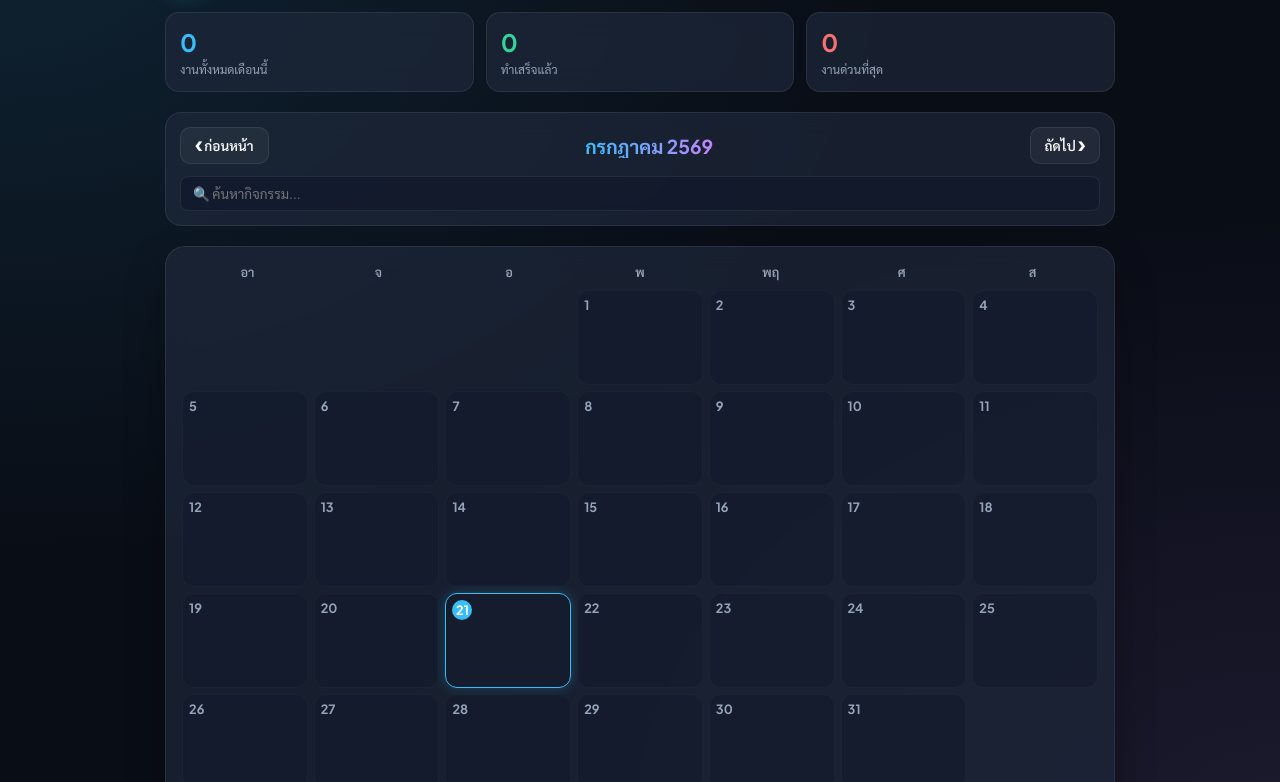
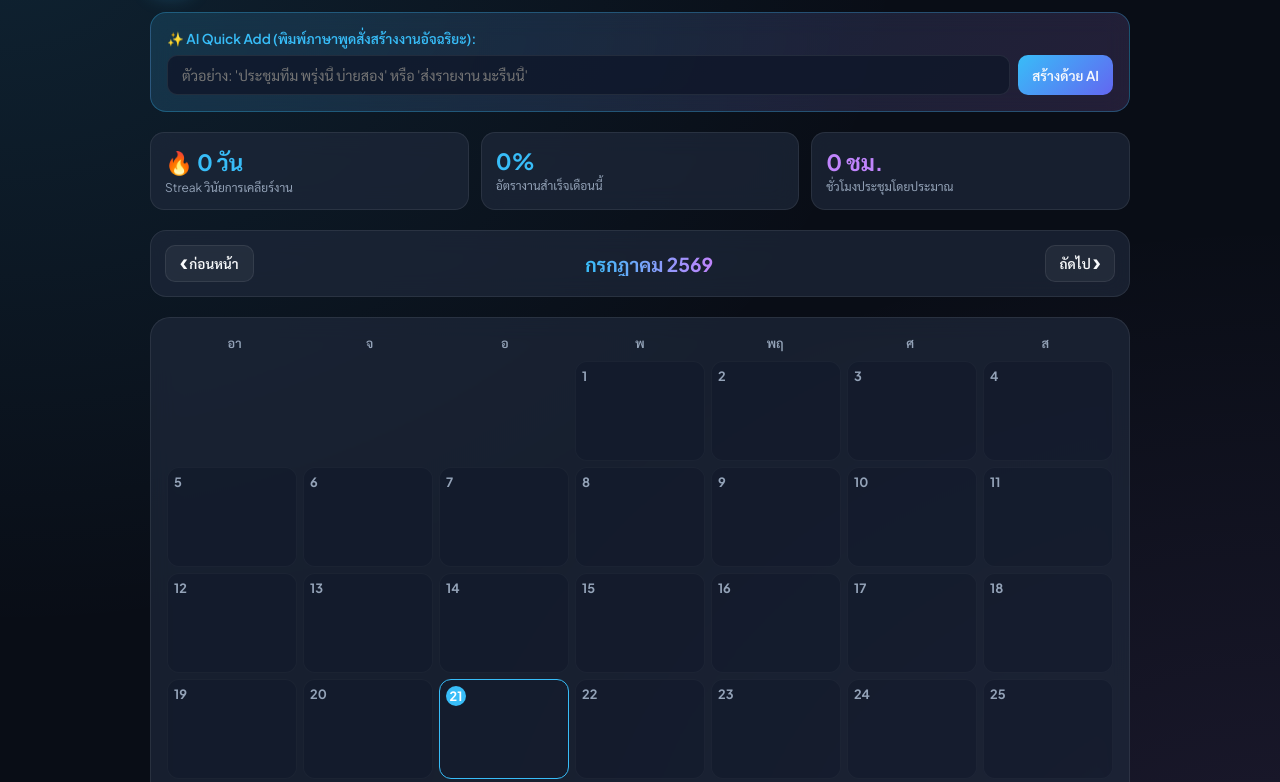
Before and after one commit to 4Reds/Calender, a plain HTML site: page index.html in a window 1280 px wide. Shown: the part 68-850 px from the top of the page. Drawn offline with Linux system fonts and the light colour scheme.

Commit message:
Update index.html

```diff
--- a/index.html
+++ b/index.html
@@ -3,11 +3,11 @@
 <head>
   <meta charset="UTF-8">
   <meta name="viewport" content="width=device-width, initial-scale=1.0">
-  <title>Smart Work Calendar Premium</title>
+  <title>Smart Calendar Pro AI Edition</title>
   <link href="https://fonts.googleapis.com/css2?family=Plus+Jakarta+Sans:wght@400;500;600;700&family=Sarabun:wght@400;500;600;700&display=swap" rel="stylesheet">
   <style>
     :root {
-      --bg-main: #0f172a;
+      --bg-main: #090d16;
       --card-bg: rgba(30, 41, 59, 0.7);
       --card-border: rgba(255, 255, 255, 0.08);
       --text-main: #f8fafc;
@@ -16,12 +16,13 @@
       --accent-purple: #c084fc;
       --accent-green: #34d399;
       --accent-red: #f87171;
+      --accent-amber: #fbbf24;
     }
 
     * { box-sizing: border-box; margin: 0; padding: 0; font-family: 'Plus Jakarta Sans', 'Sarabun', sans-serif; }
 
     body {
-      background: #090d16;
+      background: var(--bg-main);
       background-image:
         radial-gradient(at 0% 0%, rgba(56, 189, 248, 0.12) 0px, transparent 50%),
         radial-gradient(at 100% 100%, rgba(192, 132, 252, 0.1) 0px, transparent 50%);
@@ -30,10 +31,7 @@
       padding: 16px;
     }
 
-    .container {
-      max-width: 950px;
-      margin: 0 auto;
-    }
+    .container { max-width: 980px; margin: 0 auto; }
 
     /* Header */
     header {
@@ -45,31 +43,45 @@
       gap: 12px;
     }
 
-    .brand {
-      display: flex;
-      align-items: center;
-      gap: 10px;
-    }
-
+    .brand { display: flex; align-items: center; gap: 10px; }
     .brand-icon {
-      width: 40px;
-      height: 40px;
+      width: 42px; height: 42px;
       background: linear-gradient(135deg, #38bdf8, #818cf8);
       border-radius: 12px;
-      display: flex;
-      align-items: center;
-      justify-content: center;
-      font-size: 1.2rem;
+      display: flex; align-items: center; justify-content: center;
+      font-size: 1.3rem;
       box-shadow: 0 4px 20px rgba(56, 189, 248, 0.3);
     }
 
-    h1 { font-size: 1.4rem; font-weight: 700; letter-spacing: -0.5px; }
+    h1 { font-size: 1.4rem; font-weight: 700; }
     p.subtitle { font-size: 0.8rem; color: var(--text-muted); }
+
+    /* AI Command Box */
+    .ai-box {
+      background: linear-gradient(135deg, rgba(56, 189, 248, 0.15), rgba(192, 132, 252, 0.15));
+      border: 1px solid rgba(56, 189, 248, 0.3);
+      backdrop-filter: blur(12px);
+      padding: 16px;
+      border-radius: 16px;
+      margin-bottom: 20px;
+    }
+
+    .ai-box label { display: block; font-size: 0.85rem; font-weight: 600; margin-bottom: 8px; color: var(--accent-blue); }
+    .ai-input-wrapper { display: flex; gap: 8px; }
+    .ai-input {
+      flex: 1;
+      padding: 10px 14px;
+      background: rgba(15, 23, 42, 0.8);
+      border: 1px solid var(--card-border);
+      border-radius: 10px;
+      color: #fff;
+      font-size: 0.9rem;
+    }
 
     /* Dashboard Stats */
     .dashboard {
       display: grid;
-      grid-template-columns: repeat(auto-fit, minmax(130px, 1fr));
+      grid-template-columns: repeat(auto-fit, minmax(140px, 1fr));
       gap: 12px;
       margin-bottom: 20px;
     }
@@ -80,15 +92,12 @@
       backdrop-filter: blur(12px);
       padding: 14px;
       border-radius: 14px;
-      display: flex;
-      flex-direction: column;
-      gap: 4px;
     }
 
-    .stat-val { font-size: 1.5rem; font-weight: 700; color: var(--accent-blue); }
-    .stat-lbl { font-size: 0.75rem; color: var(--text-muted); }
+    .stat-val { font-size: 1.4rem; font-weight: 700; color: var(--accent-blue); }
+    .stat-lbl { font-size: 0.75rem; color: var(--text-muted); margin-top: 2px; }
 
-    /* Controls & Filters */
+    /* Controls & Toolbar */
     .toolbar {
       background: var(--card-bg);
       border: 1px solid var(--card-border);
@@ -101,15 +110,9 @@
       gap: 12px;
     }
 
-    .nav-bar {
-      display: flex;
-      justify-content: space-between;
-      align-items: center;
-    }
-
+    .nav-bar { display: flex; justify-content: space-between; align-items: center; }
     .month-title {
-      font-size: 1.2rem;
-      font-weight: 700;
+      font-size: 1.2rem; font-weight: 700;
       background: linear-gradient(to right, #38bdf8, #c084fc);
       -webkit-background-clip: text;
       -webkit-text-fill-color: transparent;
@@ -121,32 +124,12 @@
       border: 1px solid var(--card-border);
       background: rgba(255,255,255,0.05);
       color: var(--text-main);
-      font-size: 0.85rem;
-      font-weight: 600;
+      font-size: 0.85rem; font-weight: 600;
       cursor: pointer;
       transition: all 0.2s;
     }
-
-    .btn:hover { background: rgba(255,255,255,0.12); border-color: rgba(255,255,255,0.2); }
+    .btn:hover { background: rgba(255,255,255,0.12); }
     .btn-primary { background: linear-gradient(135deg, #38bdf8, #6366f1); border: none; }
-    .btn-primary:hover { opacity: 0.9; box-shadow: 0 4px 15px rgba(56, 189, 248, 0.4); }
-
-    .filter-bar {
-      display: flex;
-      gap: 8px;
-      overflow-x: auto;
-      padding-bottom: 4px;
-    }
-
-    .search-input {
-      width: 100%;
-      padding: 8px 12px;
-      background: rgba(15, 23, 42, 0.6);
-      border: 1px solid var(--card-border);
-      border-radius: 8px;
-      color: #fff;
-      font-size: 0.85rem;
-    }
 
     /* Calendar Grid */
     .calendar-card {
@@ -155,27 +138,21 @@
       backdrop-filter: blur(12px);
       padding: 16px;
       border-radius: 20px;
-      box-shadow: 0 20px 40px rgba(0,0,0,0.3);
     }
 
     .grid-header {
       display: grid;
       grid-template-columns: repeat(7, 1fr);
       text-align: center;
-      font-size: 0.8rem;
-      font-weight: 600;
+      font-size: 0.8rem; font-weight: 600;
       color: var(--text-muted);
       margin-bottom: 10px;
     }
 
-    .grid-days {
-      display: grid;
-      grid-template-columns: repeat(7, 1fr);
-      gap: 6px;
-    }
+    .grid-days { display: grid; grid-template-columns: repeat(7, 1fr); gap: 6px; }
 
     .day-cell {
-      min-height: 95px;
+      min-height: 100px;
       background: rgba(15, 23, 42, 0.4);
       border: 1px solid rgba(255, 255, 255, 0.03);
       border-radius: 12px;
@@ -186,48 +163,25 @@
       cursor: pointer;
       transition: all 0.2s;
     }
+    .day-cell:hover { border-color: var(--accent-blue); background: rgba(56, 189, 248, 0.05); }
+    .day-cell.today { border-color: var(--accent-blue); }
 
-    .day-cell:hover {
-      border-color: var(--accent-blue);
-      background: rgba(56, 189, 248, 0.05);
+    .day-header-row { display: flex; justify-content: space-between; align-items: center; }
+    .day-num { font-size: 0.8rem; font-weight: 700; color: var(--text-muted); }
+    .today .day-num {
+      color: #fff; background: var(--accent-blue);
+      width: 20px; height: 20px; border-radius: 50%;
+      display: flex; align-items: center; justify-content: center;
     }
 
-    .day-cell.today {
-      border-color: var(--accent-blue);
-      box-shadow: 0 0 12px rgba(56, 189, 248, 0.25);
-    }
-
-    .day-num {
-      font-size: 0.8rem;
-      font-weight: 700;
-      color: var(--text-muted);
-    }
-
-    .today .day-num {
-      color: #fff;
-      background: var(--accent-blue);
-      width: 20px;
-      height: 20px;
-      border-radius: 50%;
-      display: flex;
-      align-items: center;
-      justify-content: center;
-    }
+    .busy-warning { font-size: 0.65rem; color: var(--accent-amber); font-weight: bold; }
 
     /* Tags */
     .event-chip {
-      font-size: 0.7rem;
-      padding: 4px 6px;
-      border-radius: 6px;
-      display: flex;
-      align-items: center;
-      justify-content: space-between;
-      gap: 4px;
-      color: #fff;
-      font-weight: 500;
-      line-height: 1.1;
+      font-size: 0.7rem; padding: 3px 6px; border-radius: 6px;
+      color: #fff; font-weight: 500; line-height: 1.1;
+      overflow: hidden; text-overflow: ellipsis; white-space: nowrap;
     }
-
     .event-chip.completed { opacity: 0.4; text-decoration: line-through; }
     .tag-work { background: rgba(56, 189, 248, 0.25); border: 1px solid rgba(56, 189, 248, 0.5); color: #7dd3fc; }
     .tag-meeting { background: rgba(192, 132, 252, 0.25); border: 1px solid rgba(192, 132, 252, 0.5); color: #e9d5ff; }
@@ -235,46 +189,22 @@
 
     /* Modal */
     .modal {
-      display: none;
-      position: fixed;
-      inset: 0;
-      background: rgba(0,0,0,0.75);
-      backdrop-filter: blur(8px);
-      justify-content: center;
-      align-items: center;
-      z-index: 100;
-      padding: 16px;
+      display: none; position: fixed; inset: 0;
+      background: rgba(0,0,0,0.75); backdrop-filter: blur(8px);
+      justify-content: center; align-items: center; z-index: 100; padding: 16px;
     }
-
     .modal-card {
-      background: #1e293b;
-      border: 1px solid var(--card-border);
-      border-radius: 20px;
-      padding: 20px;
-      width: 100%;
-      max-width: 420px;
-      display: flex;
-      flex-direction: column;
-      gap: 14px;
+      background: #1e293b; border: 1px solid var(--card-border);
+      border-radius: 20px; padding: 20px; width: 100%; max-width: 420px;
+      display: flex; flex-direction: column; gap: 14px;
     }
-
     .modal-card input, .modal-card select {
-      width: 100%;
-      padding: 10px 12px;
-      background: #0f172a;
-      border: 1px solid var(--card-border);
-      border-radius: 8px;
-      color: #fff;
+      width: 100%; padding: 10px 12px; background: #0f172a;
+      border: 1px solid var(--card-border); border-radius: 8px; color: #fff;
     }
-
     .event-list-item {
-      display: flex;
-      align-items: center;
-      justify-content: space-between;
-      padding: 8px;
-      background: rgba(255,255,255,0.03);
-      border-radius: 8px;
-      margin-bottom: 6px;
+      display: flex; align-items: center; justify-content: space-between;
+      padding: 8px; background: rgba(255,255,255,0.03); border-radius: 8px; margin-bottom: 6px;
     }
   </style>
 </head>
@@ -283,10 +213,10 @@
 <div class="container">
   <header>
     <div class="brand">
-      <div class="brand-icon">⚡</div>
+      <div class="brand-icon">🧠</div>
       <div>
-        <h1>Smart Work Calendar</h1>
-        <p class="subtitle">AI-Powered Executive Workspace</p>
+        <h1>Smart Calendar Pro</h1>
+        <p class="subtitle">AI & Productivity Workspace</p>
       </div>
     </div>
     <div>
@@ -296,19 +226,28 @@
     </div>
   </header>
 
-  <!-- Dashboard Overview -->
+  <!-- AI Quick Add Box -->
+  <div class="ai-box">
+    <label>✨ AI Quick Add (พิมพ์ภาษาพูดสั่งสร้างงานอัจฉริยะ):</label>
+    <div class="ai-input-wrapper">
+      <input type="text" class="ai-input" id="aiInput" placeholder="ตัวอย่าง: 'ประชุมทีม พรุ่งนี้ บ่ายสอง' หรือ 'ส่งรายงาน มะรืนนี้'">
+      <button class="btn btn-primary" onclick="processAIInput()">สร้างด้วย AI</button>
+    </div>
+  </div>
+
+  <!-- Executive Analytics Dashboard -->
   <div class="dashboard">
     <div class="stat-card">
-      <div class="stat-val" id="totalTasks">0</div>
-      <div class="stat-lbl">งานทั้งหมดเดือนนี้</div>
+      <div class="stat-val" id="streakVal">🔥 0 วัน</div>
+      <div class="stat-lbl">Streak วินัยการเคลียร์งาน</div>
     </div>
     <div class="stat-card">
-      <div class="stat-val" style="color: var(--accent-green)" id="completedTasks">0</div>
-      <div class="stat-lbl">ทำเสร็จแล้ว</div>
+      <div class="stat-val" id="completionRate">0%</div>
+      <div class="stat-lbl">อัตรางานสำเร็จเดือนนี้</div>
     </div>
     <div class="stat-card">
-      <div class="stat-val" style="color: var(--accent-red)" id="urgentTasks">0</div>
-      <div class="stat-lbl">งานด่วนที่สุด</div>
+      <div class="stat-val" style="color: var(--accent-purple)" id="meetingHours">0 ชม.</div>
+      <div class="stat-lbl">ชั่วโมงประชุมโดยประมาณ</div>
     </div>
   </div>
 
@@ -319,7 +258,6 @@
       <div class="month-title" id="monthYearText"></div>
       <button class="btn" onclick="changeMonth(1)">ถัดไป ❯</button>
     </div>
-    <input type="text" class="search-input" id="searchInput" placeholder="🔍 ค้นหากิจกรรม..." oninput="renderCalendar()">
   </div>
 
   <!-- Calendar View -->
@@ -335,12 +273,12 @@
 <div class="modal" id="modal">
   <div class="modal-card">
     <h3 id="modalDateTitle">จัดการกิจกรรม</h3>
-
+    <div id="workloadAlert"></div>
     <div id="existingEvents"></div>
 
     <hr style="border-color: var(--card-border)">
 
-    <h4>+ เพิ่มกิจกรรมใหม่</h4>
+    <h4>+ เพิ่มกิจกรรมด้วยตนเอง</h4>
     <input type="text" id="newTitle" placeholder="ชื่อกิจกรรม...">
     <select id="newType">
       <option value="work">💼 งานทั่วไป (Work)</option>
@@ -350,17 +288,57 @@
 
     <div style="display: flex; gap: 8px; justify-content: flex-end; margin-top: 10px;">
       <button class="btn" onclick="closeModal()">ปิด</button>
-      <button class="btn btn-primary" onclick="addEvent()">เพิ่มงาน</button>
+      <button class="btn btn-primary" onclick="addEventManual()">เพิ่มงาน</button>
     </div>
   </div>
 </div>
 
 <script>
   let currDate = new Date();
-  let events = JSON.parse(localStorage.getItem('smart_cal_v2') || '{}');
+  let events = JSON.parse(localStorage.getItem('smart_cal_pro') || '{}');
   let selectedDate = '';
 
   const months = ["มกราคม", "กุมภาพันธ์", "มีนาคม", "เมษายน", "พฤษภาคม", "มิถุนายน", "กรกฎาคม", "สิงหาคม", "กันยายน", "ตุลาคม", "พฤศจิกายน", "ธันวาคม"];
+
+  // AI Natural Language Parser Engine
+  function processAIInput() {
+    const text = document.getElementById('aiInput').value.trim();
+    if (!text) return;
+
+    let targetDate = new Date();
+
+    // Relative date parsing
+    if (text.includes('พรุ่งนี้')) {
+      targetDate.setDate(targetDate.getDate() + 1);
+    } else if (text.includes('มะรืน')) {
+      targetDate.setDate(targetDate.getDate() + 2);
+    }
+
+    const year = targetDate.getFullYear();
+    const month = String(targetDate.getMonth() + 1).padStart(2, '0');
+    const day = String(targetDate.getDate()).padStart(2, '0');
+    const dateKey = `${year}-${month}-${day}`;
+
+    // Auto-Categorization Keyword Detection
+    let type = 'work';
+    const lower = text.toLowerCase();
+    if (lower.includes('ส่ง') || lower.includes('รายงาน') || lower.includes('ไฟนอล') || lower.includes('ด่วน') || lower.includes('สอบ')) {
+      type = 'urgent';
+    } else if (lower.includes('ประชุม') || lower.includes('คุยงาน') || lower.includes('นัด') || lower.includes('meet')) {
+      type = 'meeting';
+    }
+
+    // Clean title text
+    let title = text.replace(/พรุ่งนี้|มะรืนนี้|พรุ่งนี้/g, '').trim();
+
+    if (!events[dateKey]) events[dateKey] = [];
+    events[dateKey].push({ title, type, done: false });
+
+    saveData();
+    document.getElementById('aiInput').value = '';
+    renderCalendar();
+    alert(`✨ AI สร้างกิจกรรม: "${title}" สำหรับวันที่ ${dateKey} เรียบร้อยแล้ว!`);
+  }
 
   function renderCalendar() {
     const y = currDate.getFullYear();
@@ -370,12 +348,11 @@
     const firstDay = new Date(y, m, 1).getDay();
     const totalDays = new Date(y, m + 1, 0).getDate();
     const todayStr = new Date().toISOString().split('T')[0];
-    const search = document.getElementById('searchInput').value.toLowerCase();
 
     const grid = document.getElementById('daysGrid');
     grid.innerHTML = '';
 
-    let total = 0, completed = 0, urgent = 0;
+    let total = 0, completed = 0, meetingCount = 0;
 
     for (let i = 0; i < firstDay; i++) grid.appendChild(document.createElement('div'));
 
@@ -383,35 +360,70 @@
       const dateKey = `${y}-${String(m+1).padStart(2,'0')}-${String(d).padStart(2,'0')}`;
       const cell = document.createElement('div');
       cell.className = 'day-cell' + (dateKey === todayStr ? ' today' : '');
-      cell.innerHTML = `<div class="day-num">${d}</div>`;
 
-      if (events[dateKey]) {
-        events[dateKey].forEach((evt, idx) => {
+      const dayEvents = events[dateKey] || [];
+      const isBusy = dayEvents.length >= 3;
+
+      cell.innerHTML = `
+        <div class="day-header-row">
+          <div class="day-num">${d}</div>
+          ${isBusy ? '<div class="busy-warning">⚠️ แน่น</div>' : ''}
+        </div>
+      `;
+
+      dayEvents.forEach((evt) => {
         total++;
         if (evt.done) completed++;
-          if (evt.type === 'urgent') urgent++;
+        if (evt.type === 'meeting') meetingCount++;
 
-          if (!search || evt.title.toLowerCase().includes(search)) {
         const chip = document.createElement('div');
         chip.className = `event-chip tag-${evt.type} ${evt.done ? 'completed' : ''}`;
         chip.innerText = evt.title;
         cell.appendChild(chip);
-          }
       });
-      }
 
       cell.onclick = () => openModal(dateKey);
       grid.appendChild(cell);
     }
 
-    document.getElementById('totalTasks').innerText = total;
-    document.getElementById('completedTasks').innerText = completed;
-    document.getElementById('urgentTasks').innerText = urgent;
+    // Update Analytics
+    const rate = total > 0 ? Math.round((completed / total) * 100) : 0;
+    document.getElementById('completionRate').innerText = `${rate}%`;
+    document.getElementById('meetingHours').innerText = `${meetingCount * 1.5} ชม.`;
+
+    // Calculate Streak
+    calculateStreak();
+  }
+
+  function calculateStreak() {
+    let streak = 0;
+    let checkDate = new Date();
+
+    for (let i = 0; i < 30; i++) {
+      const key = checkDate.toISOString().split('T')[0];
+      const dayList = events[key] || [];
+      if (dayList.length > 0 && dayList.every(e => e.done)) {
+        streak++;
+      } else if (i > 0) {
+        break;
+      }
+      checkDate.setDate(checkDate.getDate() - 1);
+    }
+    document.getElementById('streakVal').innerText = `🔥 ${streak} วัน`;
   }
 
   function openModal(dateKey) {
     selectedDate = dateKey;
     document.getElementById('modalDateTitle').innerText = `📅 กิจกรรมวันที่ ${dateKey}`;
+
+    const dayList = events[dateKey] || [];
+    const alertBox = document.getElementById('workloadAlert');
+    if (dayList.length >= 3) {
+      alertBox.innerHTML = `<p style="color:var(--accent-amber); font-size:0.8rem; background:rgba(251,191,36,0.1); padding:8px; border-radius:8px;">⚠️ วันนี้คุณมีภาระงานแน่นแล้ว (${dayList.length} งาน) แนะนำให้ย้ายงานบางส่วนไปวันอื่นเพื่อสร้างโฟกัส</p>`;
+    } else {
+      alertBox.innerHTML = '';
+    }
+
     renderModalEvents();
     document.getElementById('modal').style.display = 'flex';
   }
@@ -440,7 +452,7 @@
     });
   }
 
-  function addEvent() {
+  function addEventManual() {
     const title = document.getElementById('newTitle').value.trim();
     const type = document.getElementById('newType').value;
     if (!title) return;
@@ -468,10 +480,7 @@
     renderCalendar();
   }
 
-  function saveData() {
-    localStorage.setItem('smart_cal_v2', JSON.stringify(events));
-  }
-
+  function saveData() { localStorage.setItem('smart_cal_pro', JSON.stringify(events)); }
   function closeModal() { document.getElementById('modal').style.display = 'none'; }
   function changeMonth(off) { currDate.setMonth(currDate.getMonth() + off); renderCalendar(); }
 
@@ -479,7 +488,7 @@
     const blob = new Blob([JSON.stringify(events)], {type: 'application/json'});
     const a = document.createElement('a');
     a.href = URL.createObjectURL(blob);
-    a.download = `calendar_backup.json`;
+    a.download = `smart_calendar_backup.json`;
     a.click();
   }
 
```
Lines whose indentation alone changed are shown as unchanged.
